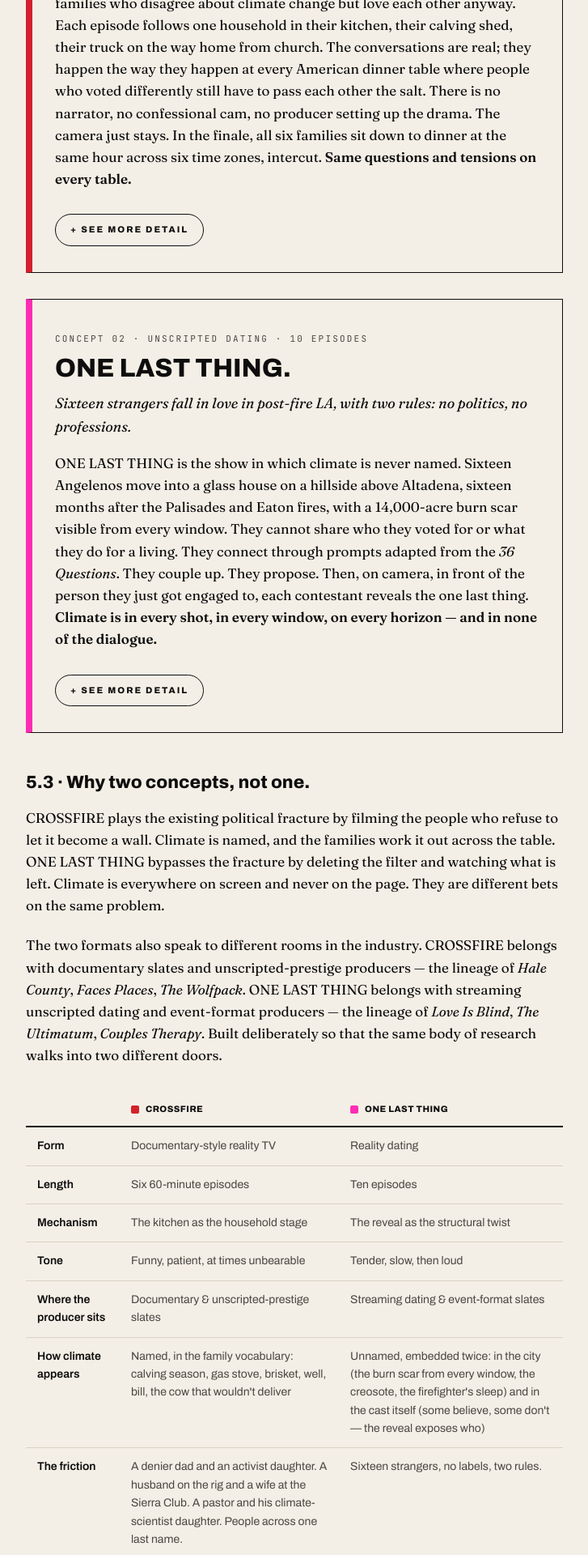
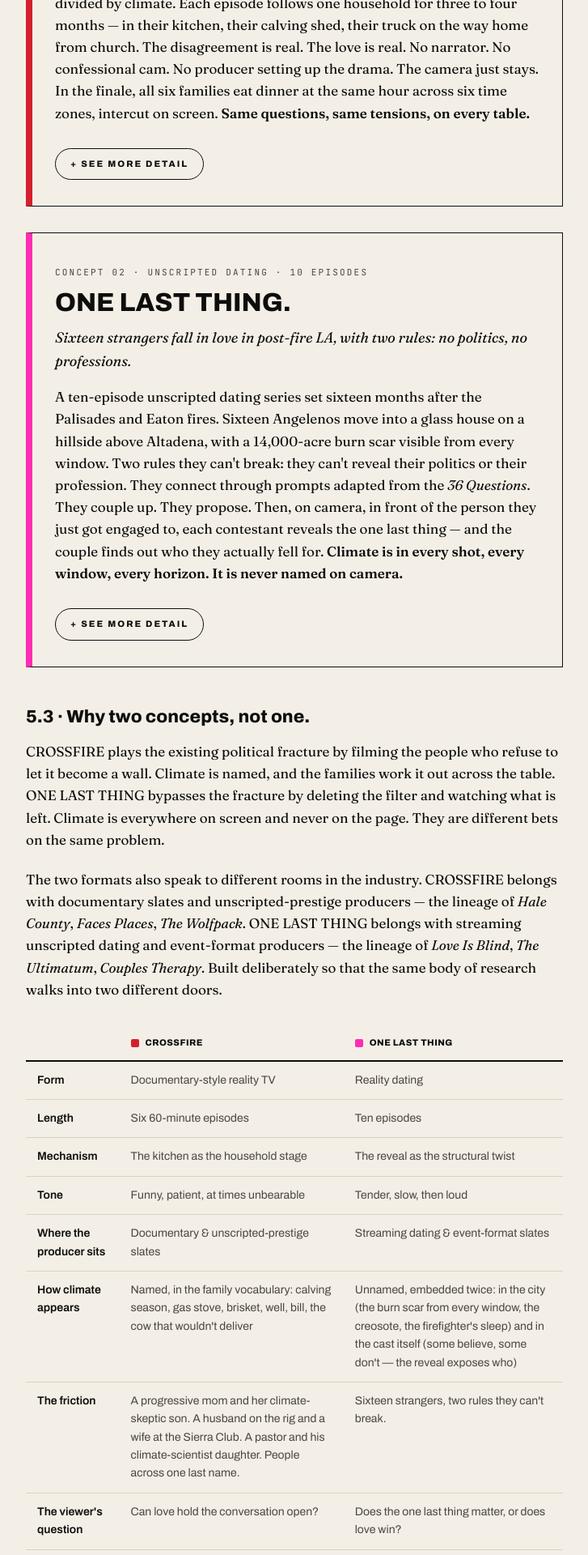
Before and after one commit to nazlicangoksu/climate-reality, a React (Vite) app in the folder client/: page /paper in a window 1280 px wide. Shown: the part 7400-9320 px from the top of the page at 81% size, without its empty margins (276-1003 px from the left). Built offline with nearby package versions, Linux system fonts and the light colour scheme; a web font is replaced by a local one.

Commit message:
Flip Lansing household (progressive mom + climate-skeptic son), simplify CROSSFIRE and ONE LAST THING blurbs and world details on /paper, update comparison-table friction row, show OLT reveal as actual contradictory quotes

```diff
--- a/client/src/pages/Paper.tsx
+++ b/client/src/pages/Paper.tsx
@@ -202,7 +202,7 @@
   lansing: {
     name: 'The Argument',
     location: 'Lansing, MI',
-    description: "A father who's called climate change a hoax since 2010 and the daughter who came home from her first year of college a climate organizer. They love each other. They haven't gotten through a Thanksgiving without one of them leaving the table since 2024.",
+    description: "A mother who has volunteered with the local climate-organizing chapter since 2013 and her son who came home from college convinced the climate movement is doing more harm than good. They love each other. They haven't gotten through a Thanksgiving without one of them leaving the table since 2024.",
   },
   permian: {
     name: 'Rig & Vote',
@@ -766,13 +766,13 @@
         interactive={<CrossfireQuiz />}
         short={
           <p>
-            CROSSFIRE is a six-episode documentary style reality TV about American families who disagree about climate change but love each other anyway. Each episode follows one household in their kitchen, their calving shed, their truck on the way home from church. The conversations are real; they happen the way they happen at every American dinner table where people who voted differently still have to pass each other the salt. There is no narrator, no confessional cam, no producer setting up the drama. The camera just stays. In the finale, all six families sit down to dinner at the same hour across six time zones, intercut. <strong>Same questions and tensions on every table.</strong>
+            A six-episode documentary-style reality TV series about American families divided by climate. Each episode follows one household for three to four months — in their kitchen, their calving shed, their truck on the way home from church. The disagreement is real. The love is real. No narrator. No confessional cam. No producer setting up the drama. The camera just stays. In the finale, all six families eat dinner at the same hour across six time zones, intercut on screen. <strong>Same questions, same tensions, on every table.</strong>
           </p>
         }
         detail={{
-          world: "Kitchens, calving sheds, congregations, hardware stores, oilfield trailers, hospital break rooms. Climate is named in this show. It is named the way it is named in real American kitchens — through the cow that wouldn't deliver, the calving season two weeks late, the brisket that took fourteen hours, the gas-stove fight the family is too tired to have again, the well that ran low, the bill that doubled in March. The household is the unit of analysis the climate movement has missed. Policy lives in Washington; the conversation lives at the table, and that is where the camera stays.",
+          world: "Kitchens, calving sheds, hardware stores, hospital break rooms. Climate is named in this show — but the way it gets named in real American kitchens. Through the cow that wouldn't deliver. The calving season two weeks late. The brisket that took fourteen hours. The gas-stove fight the family is too tired to have again. The well that ran low. The bill that doubled in March. The household is the unit the climate movement has missed. Policy lives in Washington. The conversation lives at the table — and that is where the camera stays.",
           cast: [
-            { label: "Lansing, MI — The Argument.", body: "A father who has called climate change a hoax since 2010 and the daughter who came home from her first year of college a climate organizer. They love each other. They have not gotten through a Thanksgiving without one of them leaving the table since 2024. The episode films the year they try." },
+            { label: "Lansing, MI — The Argument.", body: "A mother who has volunteered with the local climate-organizing chapter since 2013 and her son who came home from college convinced the climate movement is doing more harm than good. They love each other. They have not gotten through a Thanksgiving without one of them leaving the table since 2024. The episode films the year they try." },
             { label: "Permian Basin, TX — Rig & Vote.", body: "A husband who works the rigs married to a wife who organizes for the local Sierra Club chapter on Tuesdays. He pays the mortgage with oil. They have been married more than two decades." },
             { label: "Cheyenne, WY — The Land.", body: "A fourth-generation cattle rancher and the son who came home from grad school to convert the operation to regenerative grazing. The father loves the boy. The boy loves the land. They argue about both." },
             { label: "Tulsa, OK — Sermon & Data.", body: "A Pentecostal pastor whose only daughter is a NOAA climate scientist. Sunday morning he preaches dominion. Sunday afternoon she shows him the model. Both believe they are doing right by the same God." },
@@ -807,11 +807,11 @@
         interactive={<OneLastThingWall />}
         short={
           <p>
-            ONE LAST THING is the show in which climate is never named. Sixteen Angelenos move into a glass house on a hillside above Altadena, sixteen months after the Palisades and Eaton fires, with a 14,000-acre burn scar visible from every window. They cannot share who they voted for or what they do for a living. They connect through prompts adapted from the <em>36 Questions</em>. They couple up. They propose. Then, on camera, in front of the person they just got engaged to, each contestant reveals the one last thing. <strong>Climate is in every shot, in every window, on every horizon — and in none of the dialogue.</strong>
+            A ten-episode unscripted dating series set sixteen months after the Palisades and Eaton fires. Sixteen Angelenos move into a glass house on a hillside above Altadena, with a 14,000-acre burn scar visible from every window. Two rules they can't break: they can't reveal their politics or their profession. They connect through prompts adapted from the <em>36 Questions</em>. They couple up. They propose. Then, on camera, in front of the person they just got engaged to, each contestant reveals the one last thing — and the couple finds out who they actually fell for. <strong>Climate is in every shot, every window, every horizon. It is never named on camera.</strong>
           </p>
         }
         detail={{
-          world: "A glass house in the hills above Altadena. Below, a 14,000-acre burn scar still smelling of creosote. Climate never enters the dialogue. It is in the burn scar visible from every window of the house, in the smell of creosote that hangs in the canyon at dusk, in the firefighter's sleep schedule, in the developer's spreadsheets, in the abuela's hand on the door. The show puts climate above the political line, in front of the camera, inside the love story — so that audiences who would scroll past a climate documentary cannot scroll past it here.",
+          world: "A glass house in the hills above Altadena. A 14,000-acre burn scar below, still smelling of creosote. Climate never enters the dialogue. It is in the burn scar visible from every window. The smell of creosote in the canyon at dusk. The firefighter's sleep schedule. The developer's spreadsheets. The abuela's hand on the door. The show puts climate above the political line — in front of the camera, inside the love story. Audiences who'd scroll past a climate documentary can't scroll past this.",
           cast: [
             { label: "Lost everything · Palisades.", body: "She came back to the city she grew up in to look at the lot her family lived on for thirty years." },
             { label: "Firefighter · LAFD.", body: "He worked the line in January. He has not slept past 5 a.m. since." },
@@ -854,7 +854,7 @@
           <tr><td><strong>Tone</strong></td><td>Funny, patient, at times unbearable</td><td>Tender, slow, then loud</td></tr>
           <tr><td><strong>Where the producer sits</strong></td><td>Documentary &amp; unscripted-prestige slates</td><td>Streaming dating &amp; event-format slates</td></tr>
           <tr><td><strong>How climate appears</strong></td><td>Named, in the family vocabulary: calving season, gas stove, brisket, well, bill, the cow that wouldn't deliver</td><td>Unnamed, embedded twice: in the city (the burn scar from every window, the creosote, the firefighter's sleep) and in the cast itself (some believe, some don't — the reveal exposes who)</td></tr>
-          <tr><td><strong>The friction</strong></td><td>A denier dad and an activist daughter. A husband on the rig and a wife at the Sierra Club. A pastor and his climate-scientist daughter. People across one last name.</td><td>Sixteen strangers, no labels, two rules.</td></tr>
+          <tr><td><strong>The friction</strong></td><td>A progressive mom and her climate-skeptic son. A husband on the rig and a wife at the Sierra Club. A pastor and his climate-scientist daughter. People across one last name.</td><td>Sixteen strangers, two rules they can't break.</td></tr>
           <tr><td><strong>The viewer's question</strong></td><td>Can love hold the conversation open?</td><td>Does the one last thing matter, or does love win?</td></tr>
         </tbody>
       </table>
--- a/client/src/pages/Trailer.tsx
+++ b/client/src/pages/Trailer.tsx
@@ -87,7 +87,7 @@
     premise: 'Six American families who disagree about climate change but love each other anyway.',
     bg: RED, color: CREAM, accent: CREAM, duration: 6000,
   },
-  { kind: 'text', lines: ['A denier dad', 'and his activist daughter.'], bg: RED, color: CREAM, duration: 2800, size: 'md' },
+  { kind: 'text', lines: ['A climate-organizing mother', 'and the son who came home', 'rejecting it all.'], bg: RED, color: CREAM, duration: 3200, size: 'md' },
   { kind: 'text', lines: ['A pastor', 'and his climate-scientist daughter.'], bg: RED, color: CREAM, duration: 2800, size: 'md' },
   { kind: 'text', lines: ['A rancher', 'and the son who came home', 'doing it differently.'], bg: RED, color: CREAM, duration: 3200, size: 'md' },
   { kind: 'text', lines: ['Cameras embed in their kitchens', 'for three to four months.'], bg: RED, color: CREAM, duration: 3200, size: 'md' },
@@ -107,8 +107,10 @@
   { kind: 'text', lines: ['One glass house above Altadena.', 'A 14,000-acre burn scar in every window.'], bg: PINK, color: INK, duration: 3400, size: 'md' },
   { kind: 'text', lines: ['Two rules.', "They can't reveal their politics", 'or their profession.'], bg: PINK, color: INK, duration: 3600, size: 'md' },
   { kind: 'text', lines: ['They date for ten weeks', 'through the 36 Questions.'], bg: PINK, color: INK, duration: 3000, size: 'md' },
-  { kind: 'text', lines: ['When a couple proposes,', 'they reveal the one last thing —'], bg: PINK, color: INK, duration: 3000, size: 'md' },
-  { kind: 'text', lines: ['their job,', 'their politics,', "their family's relationship to the fires."], bg: PINK, color: INK, duration: 3400, size: 'md' },
+  { kind: 'text', lines: ['When a couple proposes,', 'they reveal the one last thing.'], bg: PINK, color: INK, duration: 3000, size: 'md' },
+  { kind: 'text', lines: ['"I don’t vote.', 'But climate change keeps me up at night."'], bg: PINK, color: INK, duration: 3800, size: 'md', serif: true },
+  { kind: 'text', lines: ['"I’m a Republican.', 'And nature protection is the most urgent thing we have."'], bg: PINK, color: INK, duration: 4200, size: 'md', serif: true },
+  { kind: 'text', lines: ['Two people who already chose each other,', 'finding out who they actually chose.'], bg: PINK, color: INK, duration: 3600, size: 'md' },
   { kind: 'text', lines: ['Then they walk the aisle.', 'Yes or no.'], bg: PINK, color: INK, duration: 3000, size: 'md' },
   { kind: 'beat', bg: INK, duration: 700 },
 
```
